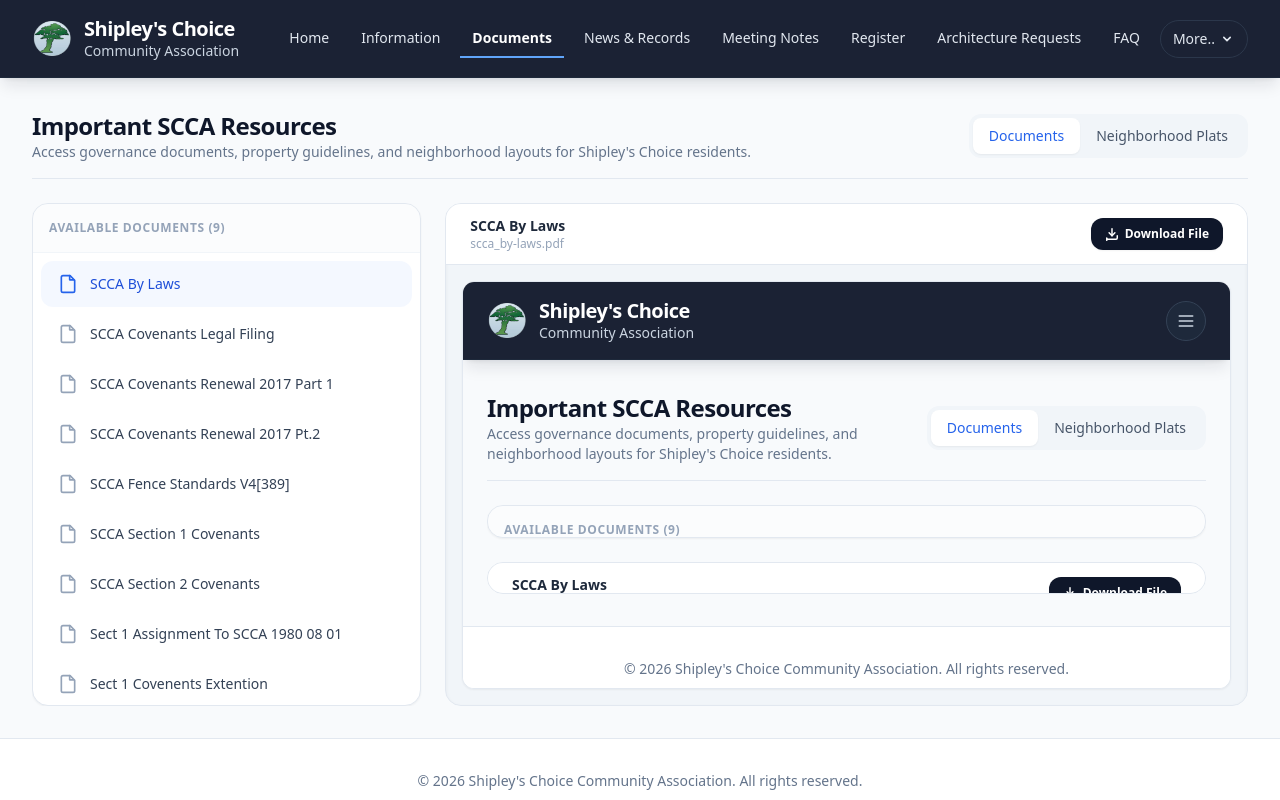
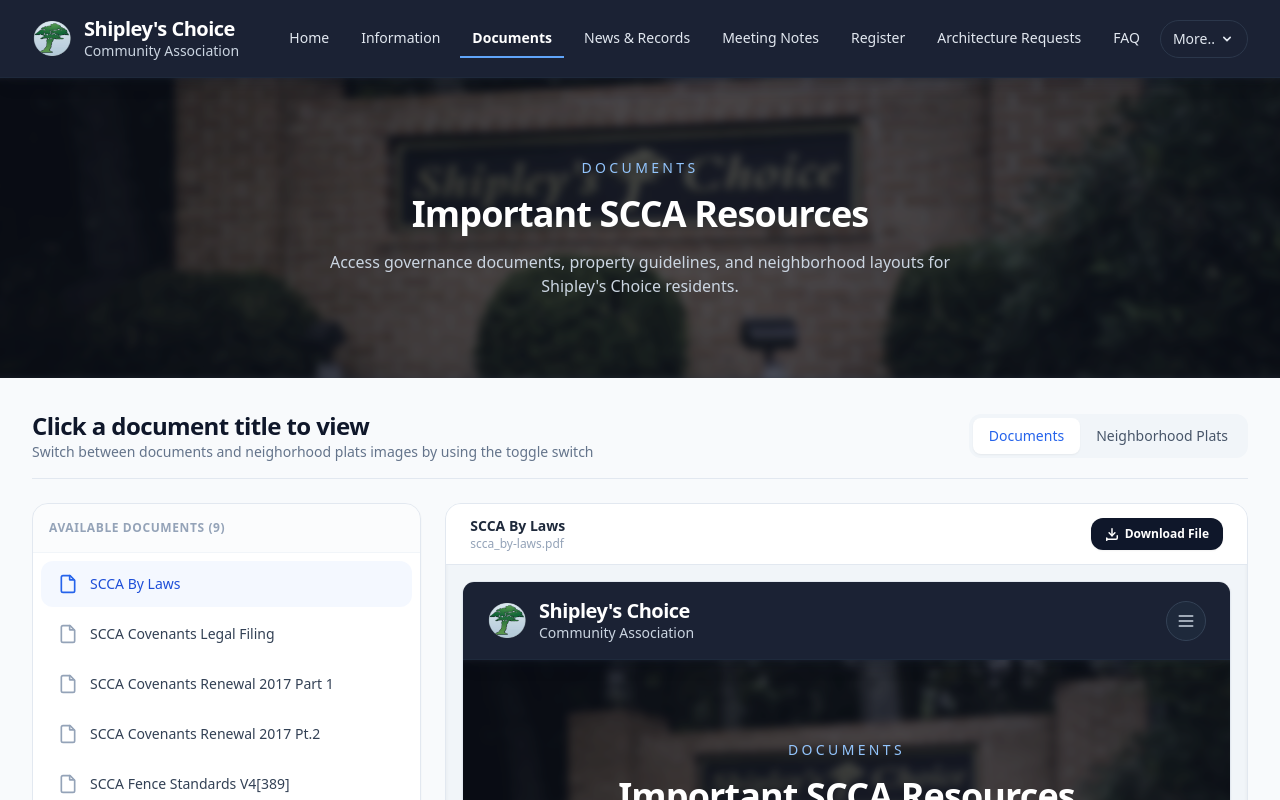
Before and after one commit to tschulmeister/scca-website, a SvelteKit app: page /documents in a window 1280 px wide. Shown: the top 800 px of the page. Built offline with nearby package versions, Linux system fonts and the light colour scheme.

Commit message:
added a consistent header to the documents page

```diff
--- a/src/routes/documents/+page.svelte
+++ b/src/routes/documents/+page.svelte
@@ -124,6 +124,19 @@
   <title>Community Documents | Shipley's Choice</title>
 </svelte:head>
 
+<section class="page-header py-20">
+  <div class="max-w-7xl mx-auto px-4 text-center">
+    <p class="text-sm uppercase tracking-[0.24em] text-blue-300">Documents</p>
+    <h1 class="mt-4 text-4xl font-extrabold tracking-tight">
+      Important SCCA Resources
+    </h1>
+    <p class="mt-4 max-w-2xl mx-auto text-slate-300">
+      Access governance documents, property guidelines, and neighborhood layouts
+      for Shipley's Choice residents.
+    </p>
+  </div>
+</section>
+
 <div
   class="max-w-7xl mx-auto px-4 sm:px-6 lg:px-8 py-8 h-[calc(100vh-140px)] flex flex-col"
 >
@@ -133,11 +146,11 @@
   >
     <div>
       <h1 class="text-2xl font-bold tracking-tight text-slate-900">
-        Important SCCA Resources
+        Click a document title to view
       </h1>
       <p class="text-sm text-slate-500">
-        Access governance documents, property guidelines, and neighborhood
-        layouts for Shipley's Choice residents.
+        Switch between documents and neighorhood plats images by using the
+        toggle switch
       </p>
     </div>
 
```
